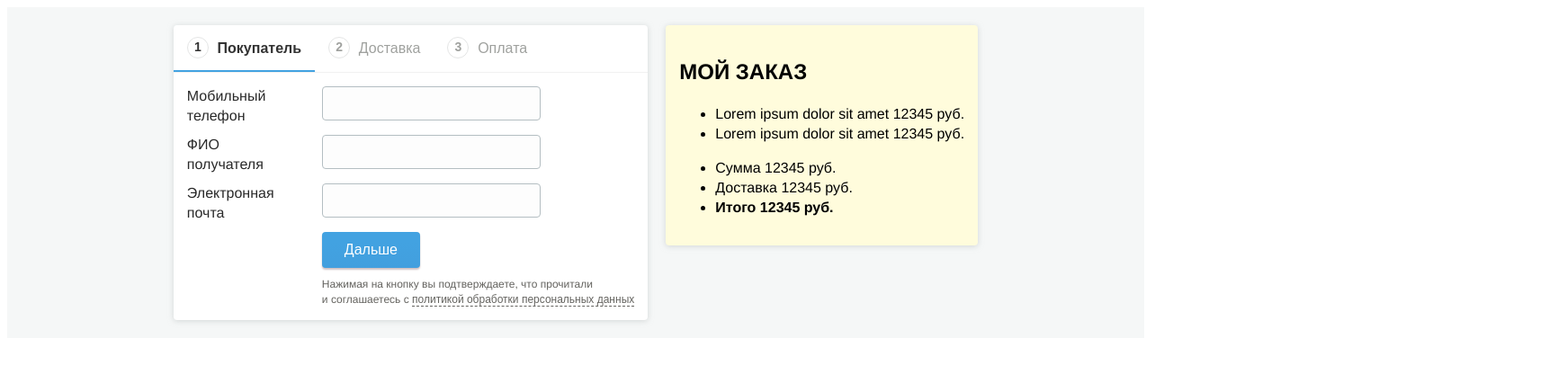
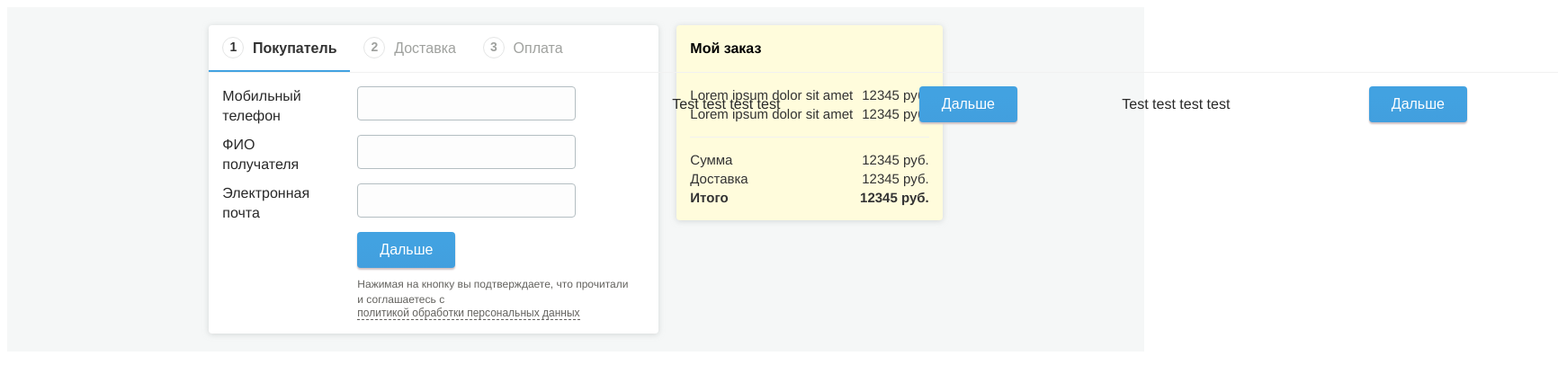
Before and after one commit to AeShevch/mg-order-form, a website: page index.html in a window 1280 px wide. Shown: the whole page at 90% size, 1732 px wide, since content can reach past the window. Drawn offline with nearby package versions, Linux system fonts and the light colour scheme; files that its build step writes are made by us from their sources.

Commit message:
changing tabs

```diff
--- a/index.html
+++ b/index.html
@@ -36,7 +36,7 @@
         <!-- Форма заказа -->
         <form class="order-tabs__form order-form">
             <!-- 1. Вкладка «Покупатель» -->
-            <div class="tab-content js-tab-user">
+            <div class="tab-content tab-content_active js-tab" data-tab="1">
                 <div class="tab-content__inner tab-user">
                     <div class="tab-user__form user-inputs">
                         <label class="user-inputs__item user-field">
@@ -53,7 +53,7 @@
                         </label>
                     </div>
                     <!-- Кнопка перехода на слежующий таб-->
-                    <button title="Перейти в следующий раздел"
+                    <button title="Перейти в следующий раздел" id="js-next-step"
                             class="order-form__btn js-next-step">Дальше</button>
 
                     <!-- Соглашение об обработки персональных данных -->
@@ -68,12 +68,27 @@
                     </div>
                 </div>
             </div>
+            <div class="tab-content js-tab" data-tab="2">
+                Test test test test
+
+                <!-- Кнопка перехода на слежующий таб-->
+                <button title="Перейти в следующий раздел" id="js-next-step"
+                        class="order-form__btn js-next-step">Дальше</button>
+            </div>
+            <div class="tab-content js-tab" data-tab="3">
+                Test test test test
+
+                <!-- Кнопка перехода на слежующий таб-->
+                <button title="Перейти в следующий раздел" id="js-next-step"
+                        class="order-form__btn js-next-step">Дальше</button>
+            </div>
         </form>
 
     </section>
     <aside class="order__aside">
         <article class="order-cart">
-            <h2 class="order-cart__title">МОЙ ЗАКАЗ</h2>
+            <h2 class="order-cart__title">Мой заказ</h2>
+            <div class="order-cart__inner">
                 <div class="order-cart__list cart-list">
                     <ul class="cart-list__ul">
                         <li class="cart-list__item cart-item">
@@ -102,6 +117,7 @@
                         </li>
                     </ul>
                 </div>
+            </div>
         </article>
     </aside>
 </main>
--- a/src/script.js
+++ b/src/script.js
@@ -1,2 +1,53 @@
-let test = 'hello world';
-let test2 = `this is ${test}`;
+class Order {
+    constructor() {
+        this.btnNext = document.getElementById('js-next-step');
+        this.tabsContent = document.getElementsByClassName('js-tab');
+        this.tabs = document.getElementsByClassName('order-nav__item');
+        this.activeClass = 'order-nav__item_active';
+        this.events()
+    }
+    events() {
+        this.btnNext.addEventListener('click' , this.slide.bind(this));
+    }
+    slide(e) {
+        [].forEach.call(this.tabsContent, function (tabContent) {
+            tabContent.style.left = '-100%';
+        });
+
+        this.changeTab();
+
+        e.preventDefault();
+        return false;
+    }
+    changeTab(e) {
+        let arr = [...this.tabs];
+        let activeClass = this.activeClass;
+        let activeTab = false;
+
+        arr.reduce(function (previousValue, currentItem) {
+            console.log(previousValue);
+            if (previousValue) {
+                currentItem.classList.add(activeClass);
+                activeTab = false;
+            }
+            else if (currentItem.classList.contains(activeClass)) {
+                activeTab = true;
+                currentItem.classList.remove(activeClass);
+            }
+            else {
+                activeTab = false;
+            }
+            return activeTab;
+        },0)
+    }
+}
+setTimeout(
+    function () {
+        let order = new Order();
+    },
+    100
+);
+
+// order.btnNext.onclick = function () {
+//     order.slide();
+// };
--- a/src/style.scss
+++ b/src/style.scss
@@ -37,6 +37,11 @@ $b-radius: 4px;
     &__section {
         margin-right: 20px;
     }
+
+    &__aside {
+        display: flex;
+        align-items: flex-start;
+    }
 }
 
 .order-tabs {
@@ -50,7 +55,28 @@ $b-radius: 4px;
     background: #fffcdc;
     box-shadow: 0 1px 6px rgba(189, 194, 193, 0.6);
     border-radius: $b-radius;
-    padding: 15px;
+
+    &__inner {
+        padding: 0 15px;
+    }
+
+    &__title {
+        margin: 0;
+        padding: 15px;
+        font-size: $titleSize;
+    }
+
+    &__inner {
+        border-top: 1px solid #f1f1f1;
+    }
+
+    &__list {
+
+        &_result {
+            border-top: 1px solid #f1f1f1;
+
+        }
+    }
 }
 
 .order-nav {
@@ -64,6 +90,7 @@ $b-radius: 4px;
     &__item {
         padding: 15px 15px 11px;
         color: $colorNoActive;
+        transition: .3s;
 
         &_active {
             font-weight: 700;
@@ -102,6 +129,9 @@ $b-radius: 4px;
 
 .order-form {
     margin: 0;
+    display: flex;
+    max-width: 500px;
+    width: 100%;
 
     &__btn {
         @include btnReset;
@@ -144,6 +174,11 @@ $b-radius: 4px;
 .tab-content {
     padding: 15px;
     border-top: 1px solid #f1f1f1;
+    position: relative;
+    transition: .8s;
+    left: 0;
+
+    flex: 0 0 100%;
 }
 
 .user-inputs {
@@ -179,3 +214,22 @@ $b-radius: 4px;
         }
     }
 }
+
+.cart-list {
+    &__ul {
+        margin: 15px 0;
+        padding: 0;
+        list-style: none;
+    }
+}
+
+.cart-item {
+    display: flex;
+    justify-content: space-between;
+    font-size: 15px;
+    color: #333;
+
+    &__name {
+        margin-right: 10px;
+    }
+}
```
Lines whose indentation alone changed are shown as unchanged.
